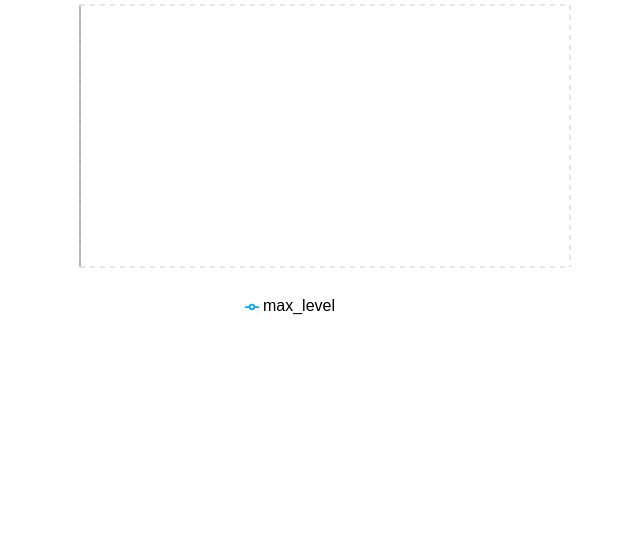
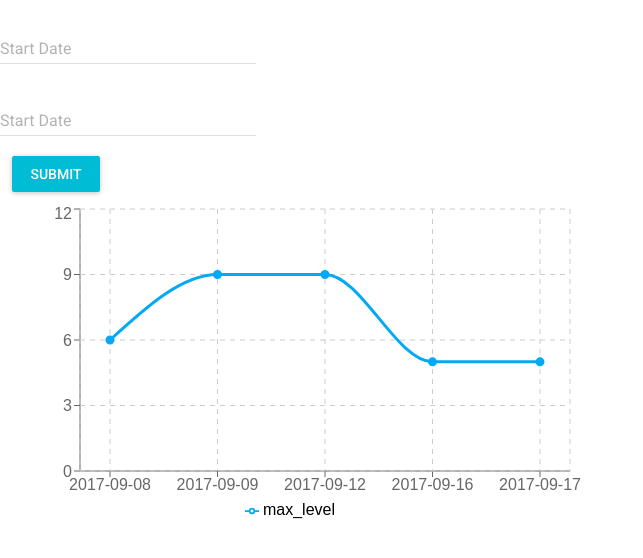
Before and after one commit to mtreerungroj/phr-activity-results-example, a React (Create React App) app: page / in a window 1280 px wide. Shown: the top 558 px of the page, without its empty margins (0-643 px from the left). Built offline with nearby package versions, Linux system fonts and the light colour scheme; no server answers.

Commit message:
get start-end date from user using Date picker

```diff
--- a/src/components/MyChart.js
+++ b/src/components/MyChart.js
@@ -1,5 +1,8 @@
 import React, { Component } from 'react'
 import { LineChart, Line, XAxis, YAxis, CartesianGrid, Tooltip, Legend } from 'recharts'
+import moment from 'moment'
+import RaisedButton from 'material-ui/RaisedButton'
+import DatePicker from 'material-ui/DatePicker'
 import CustomTooltip from './CustomTooltip'
 
 const SERVER_IP = 'http://172.20.10.9:5000/'
@@ -103,7 +106,9 @@ export default class MyChart extends Component {
   constructor (props) {
     super(props)
     this.state = {
-      data: []
+      data: [],
+      startDate: '',
+      endDate: ''
     }
   }
 
@@ -142,13 +147,29 @@ export default class MyChart extends Component {
   }
 
   componentDidMount () {
-    // this.getChartData()
-    this.fetchChartData()
+    this.getChartData()
+    // this.fetchChartData()
+  }
+
+  handleChangeStartDate = (event, date) => {
+    let startDate = moment(date).format('YYYY-MM-DD')
+    this.setState({ startDate })
+  }
+
+  handleChangeEndDate = (event, date) => {
+    let endDate = moment(date).format('YYYY-MM-DD')
+    this.setState({ endDate })
   }
 
   render () {
     return (
       <div>
+        <section>
+          <DatePicker onChange={this.handleChangeStartDate} autoOk floatingLabelText='Start Date' disableYearSelection={this.state.disableYearSelection} />
+          <DatePicker onChange={this.handleChangeEndDate} autoOk floatingLabelText='Start Date' disableYearSelection={this.state.disableYearSelection} />
+          <RaisedButton label='Submit' primary style={{ margin: 12 }} />
+        </section>
+        <section>
           <LineChart width={600} height={320} data={this.state.data} margin={{ top: 5, right: 30, left: 20, bottom: 5 }}>
             <XAxis dataKey='date' padding={{ left: 30, right: 30 }} />
             <YAxis />
@@ -157,6 +178,7 @@ export default class MyChart extends Component {
             <Legend />
             <Line type='monotone' dataKey='max_level' stroke='#03A9F4' activeDot={{ r: 8 }} fill='#03A9F4' strokeWidth={3} />
           </LineChart>
+        </section>
       </div>
     )
   }
```
Lines whose indentation alone changed are shown as unchanged.
